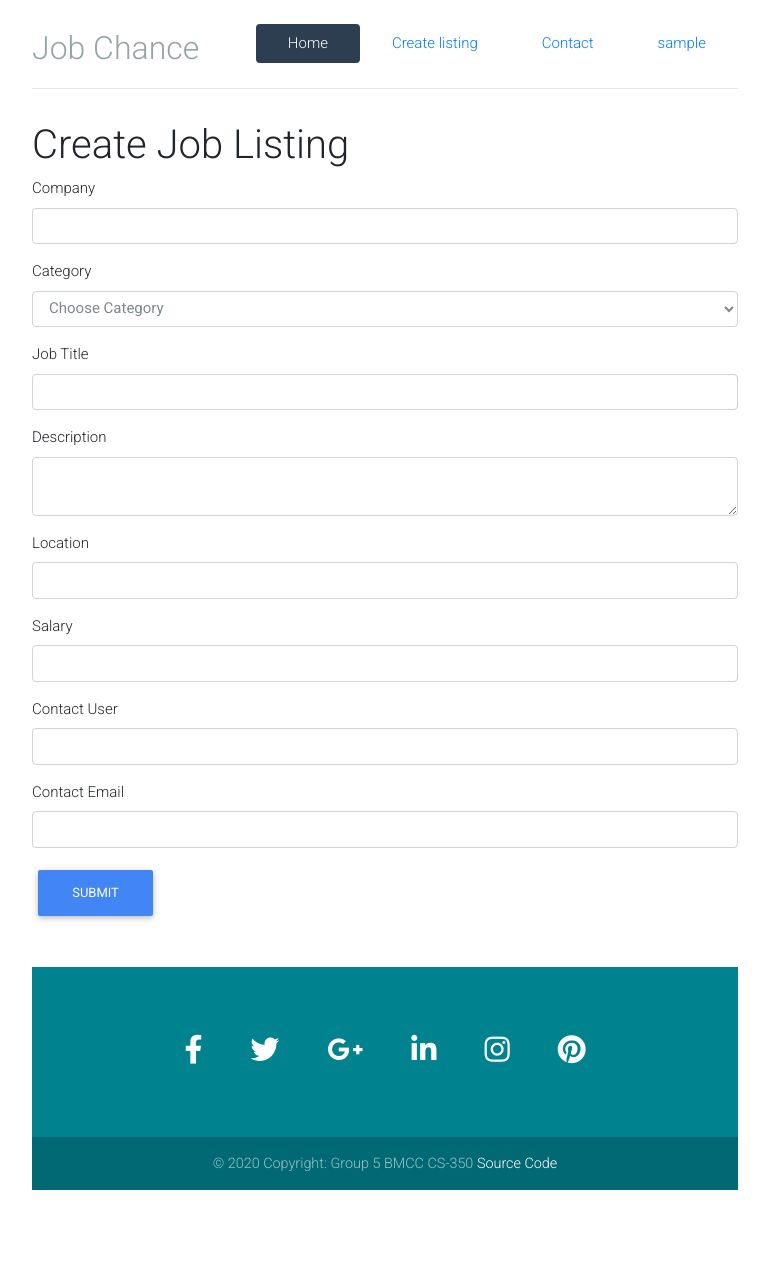
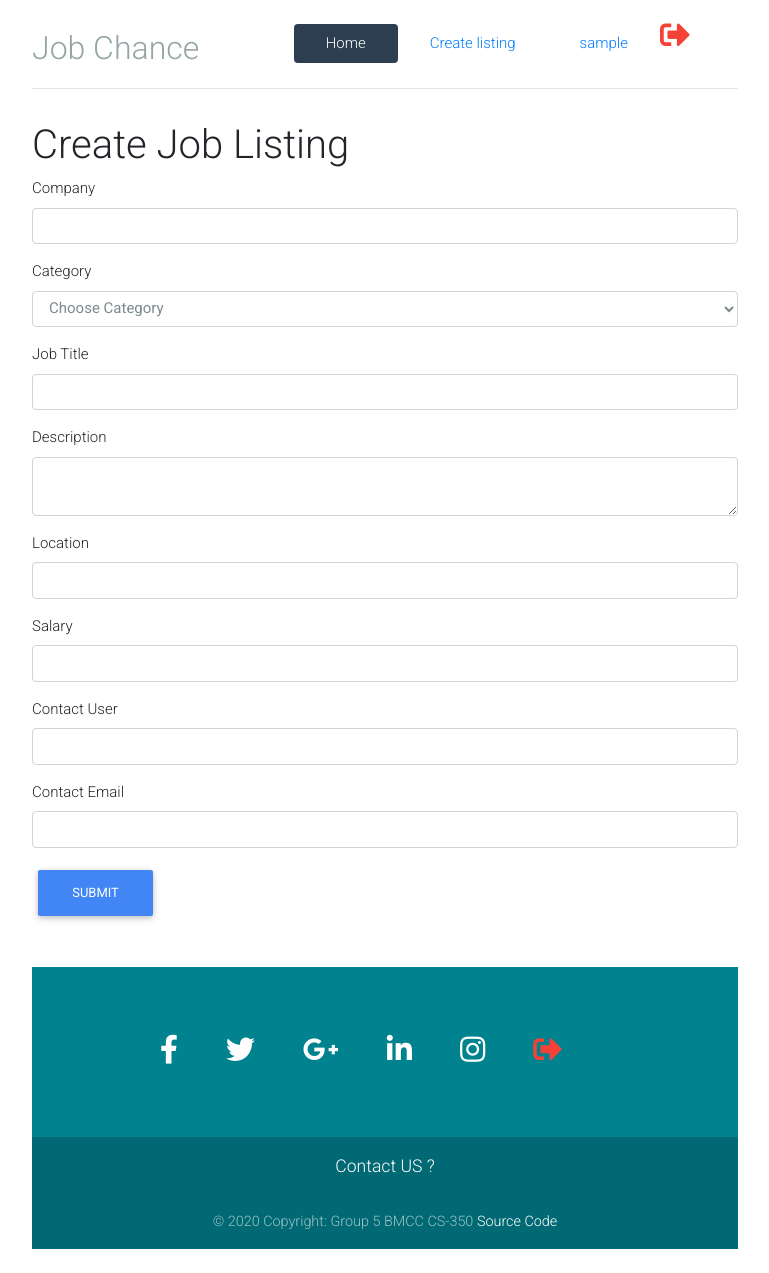
Before and after one commit to afroCoderHanane/joblister, a PHP site: page /create.php in a window 1280 px wide. Shown: the whole page, without its empty margins (255-1024 px from the left). Before the commit the page ends 1190 px from the top, so only its background shows below. Run offline with PHP 8.4, Linux system fonts and the light colour scheme; the visitor is signed in with stand-in values (Sample User, id 1); data that the repository does not hold is empty; some libraries are stand-ins or nearby versions.

Commit message:
added logout

```diff
--- a/templates/inc/footer.php
+++ b/templates/inc/footer.php
@@ -32,10 +32,12 @@
         <a class="ins-ic"href="https://instagram.com" target="_blank">
           <i class="fab fa-instagram fa-lg white-text mr-md-5 mr-3 fa-2x"> </i>
         </a>
-        <!--Pinterest-->
-        <a class="pin-ic"href="https://pinterest.com" target="_blank">
-          <i class="fab fa-pinterest fa-lg white-text fa-2x"> </i>
+        <!--Logout-->
+        <a class="pin-ic"href="../../logout.php" target="_blank">
+        <i class="fas fa-sign-out-alt fa-lg red-text mr-md-5 mr-3 fa-2x"></i>
+
         </a>
+
       </div>
     </div>
     <!-- Grid column -->
@@ -45,6 +47,9 @@
 
 </div>
 <!-- Footer Elements -->
+ <div class="footer-copyright text-center py-3">
+ <a href="contact.php" > <span style="font-size: 1.1rem ;" >Contact US ?</span>  </a>
+ </div>
 
 <!-- Copyright -->
 <div class="footer-copyright text-center py-3">&copy; 2020 Copyright: Group 5 BMCC CS-350
--- a/templates/inc/header.php
+++ b/templates/inc/header.php
@@ -41,12 +41,16 @@ else{
             <li class="nav-item">
               <a class="nav-link" href="create.php">Create listing</a>
             </li>
-            <li class="nav-item">
-              <a class="nav-link" href="contact.php">Contact</a>
-            </li>
+
             <li class="nav-item">
               <a class="nav-link" href="#"><?php echo $_SESSION['username']?></a>
             </li>
+              <!--Logout-->
+             <li class="nav-item">
+
+                  <a href="../../logout.php" ><i class="fas fa-sign-out-alt fa-lg red-text mr-md-5 mr-3 fa-2x"></i></a>
+
+             </li>
           </ul>
         </nav>
         <h3 class="text-muted"><?php echo SITE_TITLE; ?></h3>
--- a/templates/inc/welcomepage.html
+++ b/templates/inc/welcomepage.html
@@ -42,7 +42,7 @@
                         <hr class="divider my-4" />
                     </div>
                     <div class="col-lg-8 align-self-baseline">
-                        <p class="text-white-75 font-weight-light mb-5"> JobListing is an American worldwide employment-related search engine for job listings launched in May 2020. It is a subsidiary of Americas's Indeed. and is co-headquartered in Austin, Texas and Stamford, Connecticut with additional offices around the world. Enter website to post a Job</p>
+                        <p class="text-white-75 font-weight-light mb-5"> JobListing is an American worldwide employment-related search engine for job listings launched in May 2020. It is a subsidiary of Americas's Indeed. and is co-headquartered in Austin, Texas and Stanford, Connecticut with additional offices around the world. Enter website to post a Job</p>
                         <a class="btn btn-primary btn-xl js-scroll-trigger" href="./login.php">Enter Website</a>
                     </div>
                 </div>
```
